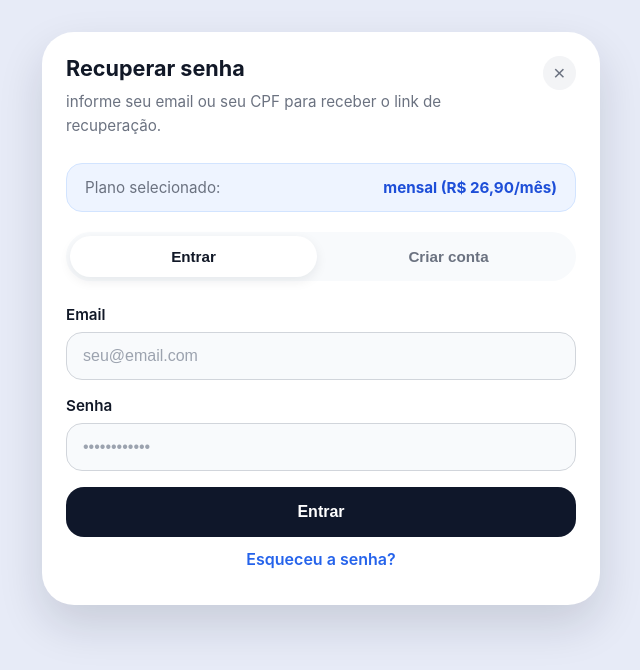
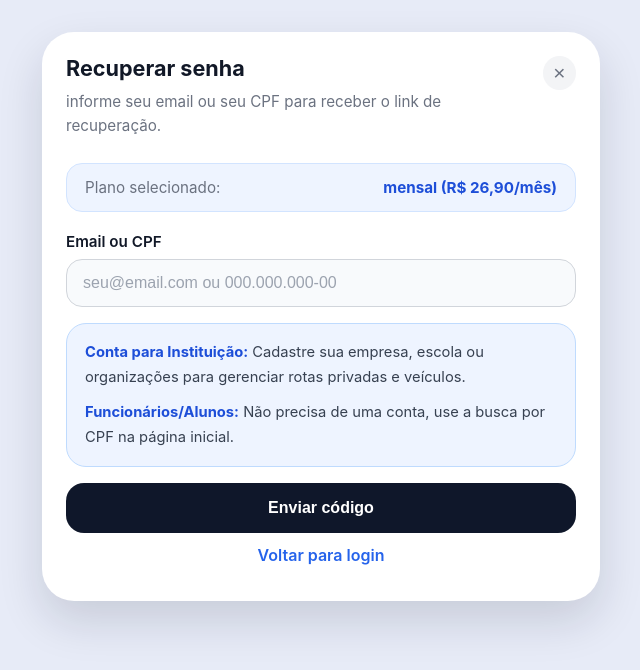
Before and after one commit to keylanogueira-beep/transporte-do-0, a plain HTML site: page src/pages/recuperacao.html in a window 1280 px wide. Shown: the whole page, without its empty margins (319-959 px from the left). Drawn offline with Linux system fonts and the light colour scheme.

Commit message:
pagina de recuperação em edição de interface

```diff
--- a/src/pages/recuperacao.html
+++ b/src/pages/recuperacao.html
@@ -22,52 +22,10 @@
                 <strong>mensal (R$ 26,90/mês)</strong>
             </div>
 
-            <div class="tab-switcher">
-                <button id="btnEntrar" class="tab active" type="button">
-                Entrar
-                </button>
-
-                <button id="btnCriar" class="tab" type="button">
-                Criar conta
-                </button>
-            </div>
-
             <form id="formLogin" class="auth-form" action="#" method="post">
                 <label class="form-field">
-                    <span>Email</span>
-                    <input type="email" placeholder="seu@email.com" name="email" required />
-                </label>
-
-                <label class="form-field">
-                    <span>Senha</span>
-                    <input type="password" placeholder="••••••••••••" name="senha" required />
-                </label>
-
-                <button class="submit-btn" type="submit">Entrar</button>
-                <div class="forgot-password">
-                    <a href="#">Esqueceu a senha?</a>
-                </div>
-            </form>
-
-            <form id="formCadastro" class="auth-form hidden" action="#" method="post">
-                <label class="form-field">
-                    <span>Nome completo</span>
-                    <input type="text" placeholder="Ana Paula" name="nome" required />
-                </label>
-
-                <label class="form-field">
-                    <span>CPF</span>
-                    <input type="text" placeholder="000.000.000-00" name="cpf" required />
-                </label>
-
-                <label class="form-field">
-                    <span>Email</span>
-                    <input type="email" placeholder="seu@email.com" name="email" required />
-                </label>
-
-                <label class="form-field">
-                    <span>Senha</span>
-                    <input type="password" placeholder="••••••••••••" name="senha" required />
+                    <span>Email ou CPF</span>
+                    <input type="email" placeholder="seu@email.com ou 000.000.000-00" name="email" required />
                 </label>
 
                 <div class="info-card">
@@ -75,7 +33,10 @@
                     <p><strong>Funcionários/Alunos:</strong> Não precisa de uma conta, use a busca por CPF na página inicial.</p>
                 </div>
 
-                <button class="submit-btn" type="submit">Criar Conta</button>
+                <button class="submit-btn" type="submit">Enviar código</button>
+                <div class="forgot-password">
+                    <a href="#">Voltar para login</a>
+                </div>
             </form>
 
         </section>
```
